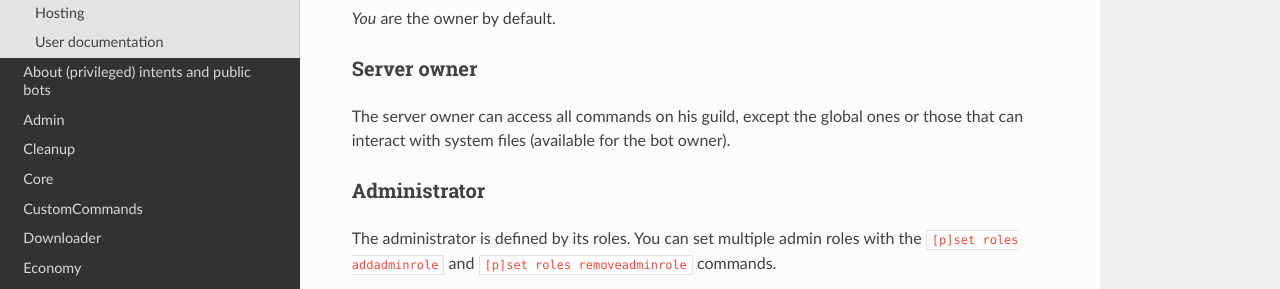
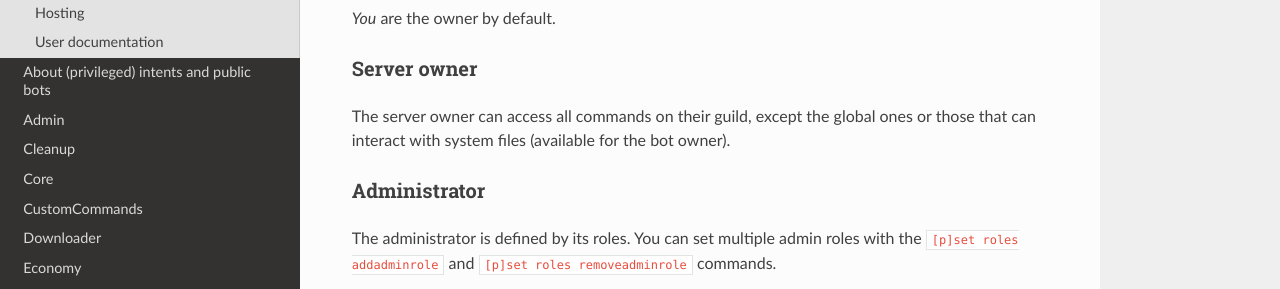
Before and after one commit to Renirous/Red-DiscordBot, a Sphinx documentation site: the page built from docs/getting_started.rst, in a window 1280 px wide and 900 px high, scrolled down 4628 px. Shown: the part 151-440 px from the top of the window. Built offline with Sphinx 7.4.7 and the Read the Docs theme 2.0.0, drawn with Linux system fonts in a browser that asks for light colours; pages that are not in the unit, such as notebooks, are missing from menus; the version number is read from the project's files by our own code.

```diff
--- a/docs/changelog_3_3_0.rst
+++ b/docs/changelog_3_3_0.rst
@@ -130,7 +130,7 @@ Mod
 - Added the ability to permanently ban a temporary banned user with ``[p]hackban`` (:issue:`4025`)
 - Fixed the passed reason not being used when using ``[p]tempban`` (:issue:`3958`)
 - Fixed invite being sent with ``[p]tempban`` even when no invite was set (:issue:`3991`)
-- Prevented an issue whereby the author may lock him self out of using the bot via whitelists (:issue:`3903`)
+- Prevented an issue whereby the author may lock themself out of using the bot via whitelists (:issue:`3903`)
 - Reduced the number of API calls made to the storage APIs (:issue:`3910`)
 
 Permissions
--- a/docs/cog_guides/core.rst
+++ b/docs/cog_guides/core.rst
@@ -341,7 +341,7 @@ bankset maxbal
 
 Defines the maximum amount of money a user can have with the bot.
 
-If an user reaches this limit, he will be unable to gain more money.
+If a user reaches this limit, they will be unable to gain more money.
 
 **Arguments**
 
--- a/docs/getting_started.rst
+++ b/docs/getting_started.rst
@@ -216,7 +216,7 @@ or system files.
 Server owner
 ~~~~~~~~~~~~
 
-The server owner can access all commands on his guild, except the global
+The server owner can access all commands on their guild, except the global
 ones or those that can interact with system files (available for the
 bot owner).
 
```
Also changed, not shown: 1 other file.
